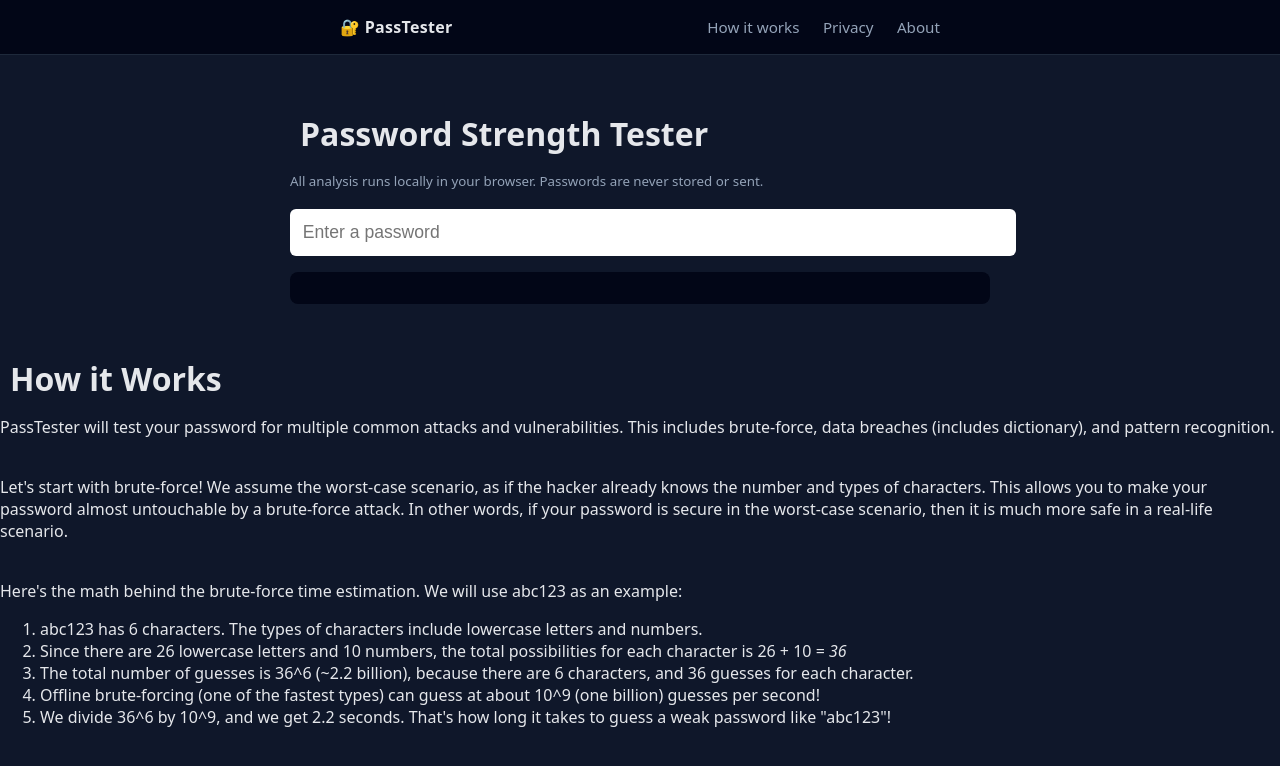
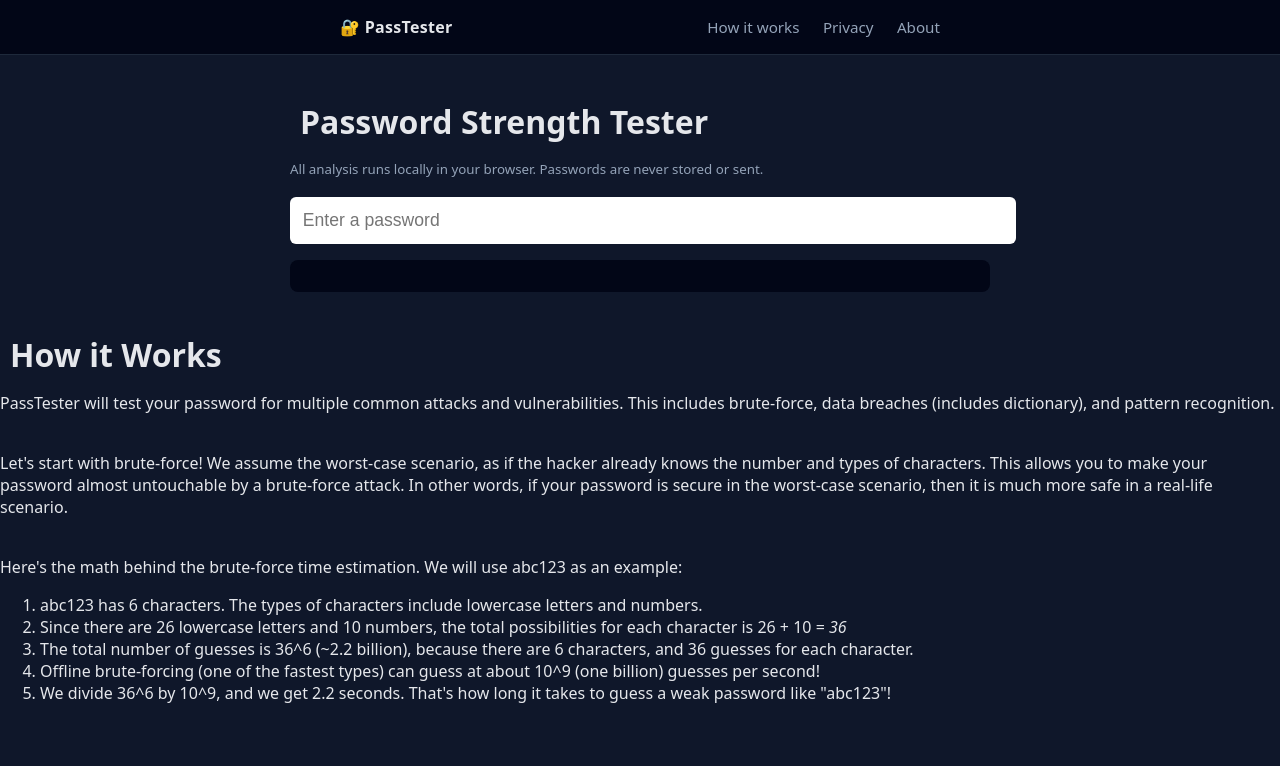
Before and after one commit to Ared119/PassTester, a plain HTML site: page index.html in a window 1280 px wide. Drawn offline with Linux system fonts and the light colour scheme.

Commit message:
Update style.css

```diff
--- a/style.css
+++ b/style.css
@@ -36,7 +36,7 @@ body {
     }
 
     main {
-      padding: 2rem;
+      padding: 20px;
       max-width: 700px;
       margin: auto;
       line-height: 1.6;
```
